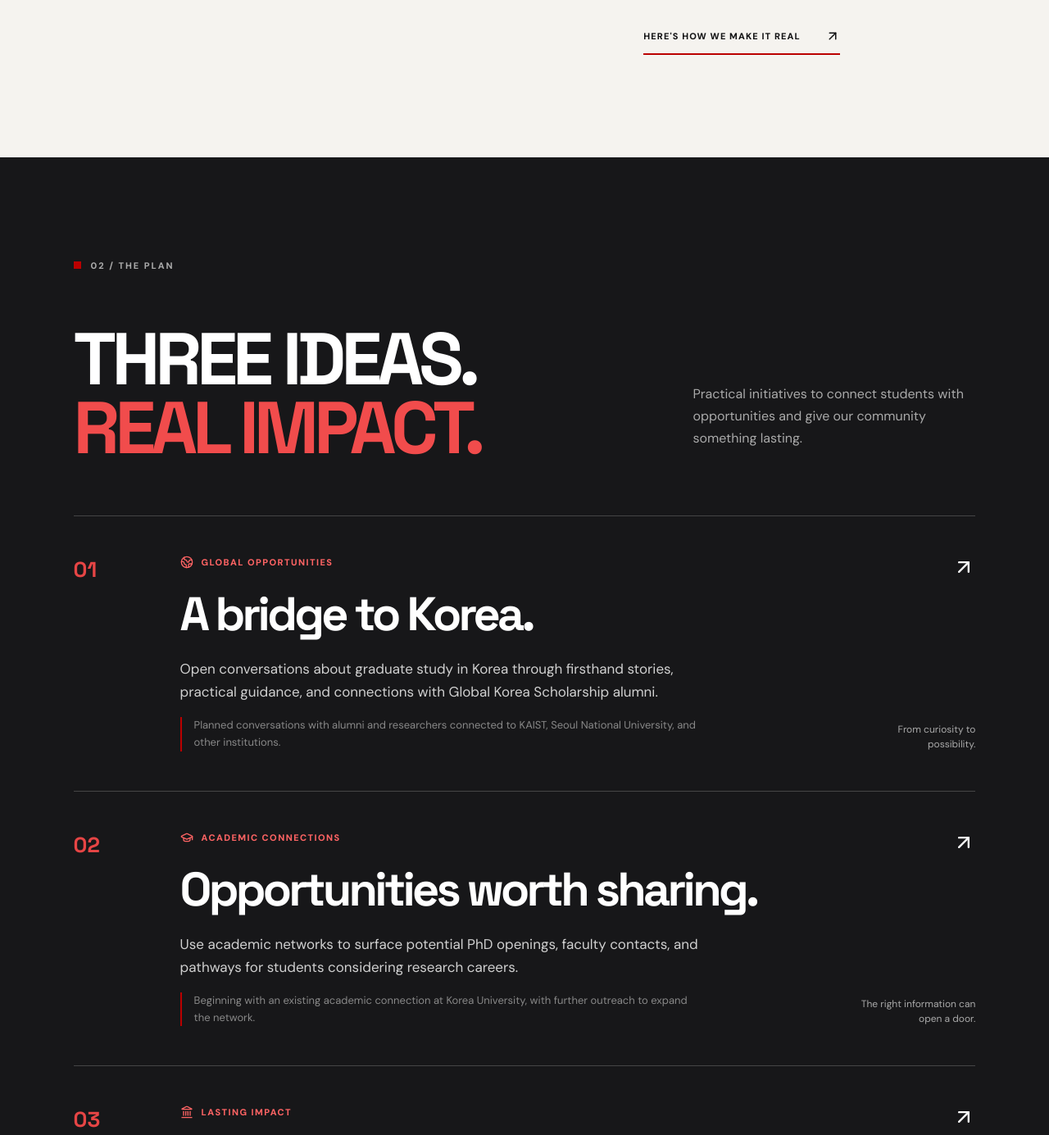
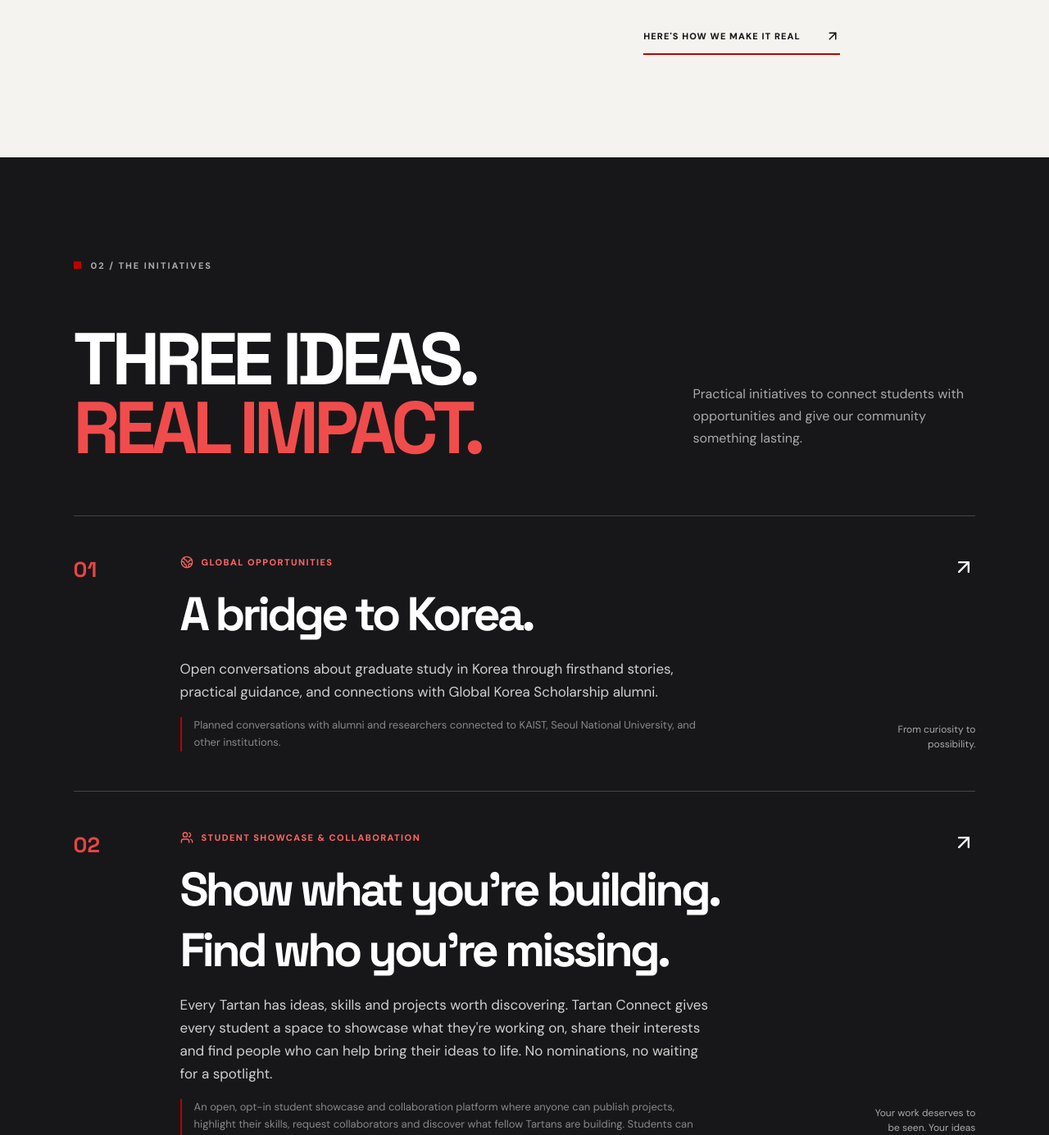
Before and after one commit to Getsug/herbert-campaign, a Next.js app: page / in a window 1280 px wide. Shown: the part 1352-2737 px from the top of the page at 82% size. Built offline with nearby package versions, Linux system fonts and the light colour scheme.

Commit message:
updated the initiatives

```diff
--- a/app/page.tsx
+++ b/app/page.tsx
@@ -80,13 +80,12 @@ const initiatives = [
   },
   {
     n: "02",
-    tag: "ACADEMIC CONNECTIONS",
-    icon: GraduationCap,
-    title: "Opportunities worth sharing.",
-    desc: "Use academic networks to surface potential PhD openings, faculty contacts, and pathways for students considering research careers.",
-    detail:
-      "Beginning with an existing academic connection at Korea University, with further outreach to expand the network.",
-    line: "The right information can open a door.",
+    tag: "STUDENT SHOWCASE & COLLABORATION",
+    icon: Users,
+    title: "Show what you're building. Find who you're missing.",
+    desc: "Every Tartan has ideas, skills and projects worth discovering. Tartan Connect gives every student a space to showcase what they're working on, share their interests and find people who can help bring their ideas to life. No nominations, no waiting for a spotlight.",
+    detail: "An open, opt-in student showcase and collaboration platform where anyone can publish projects, highlight their skills, request collaborators and discover what fellow Tartans are building. Students can explore projects, connect with creators and join initiatives that match their interests.",
+    line: "Your work deserves to be seen. Your ideas deserve a team."
   },
   {
     n: "03",
@@ -180,7 +179,7 @@ export default function Home() {
           </a>
 
           <a onClick={() => setMenu(false)} href="#commitments">
-            THE COMMITMENT
+            IMPROVEMENTS
           </a>
 
            <a onClick={() => setMenu(false)} href="#about">
@@ -394,7 +393,7 @@ export default function Home() {
       <section id="initiatives" className="section initiatives">
         <div className="section-label light">
           <span className="red-square" />
-          02 / THE PLAN
+          02 / THE INITIATIVES
         </div>
 
         <div className="section-top">
@@ -471,7 +470,7 @@ export default function Home() {
       <section id="commitments" className="section commitments">
         <div className="section-label">
           <span className="red-square" />
-          03 / GETTING THE BASICS RIGHT
+          03 / ELEVATING GUILD COMMUNICATIONS
         </div>
 
         <div className="section-top dark">
```
